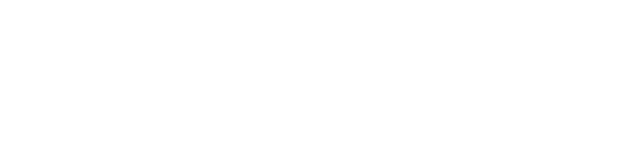
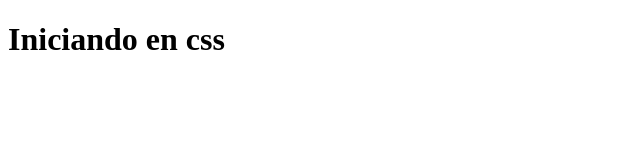
Before and after one commit to PaulaRubioTabares/Inicio-CSS, a plain HTML site: page index.html in a window 1280 px wide. Shown: the whole page, without its empty margins (0-640 px from the left). Drawn offline with Linux system fonts and the light colour scheme.

Commit message:
index inicial

```diff
--- a/index.html
+++ b/index.html
@@ -7,5 +7,6 @@
 </head>
 <body>
 
+    <h1>Iniciando en css</h1>
 </body>
 </html>
```
